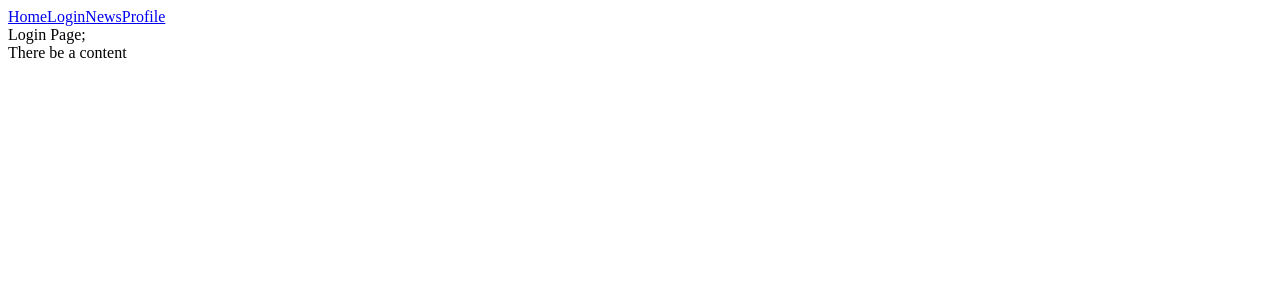
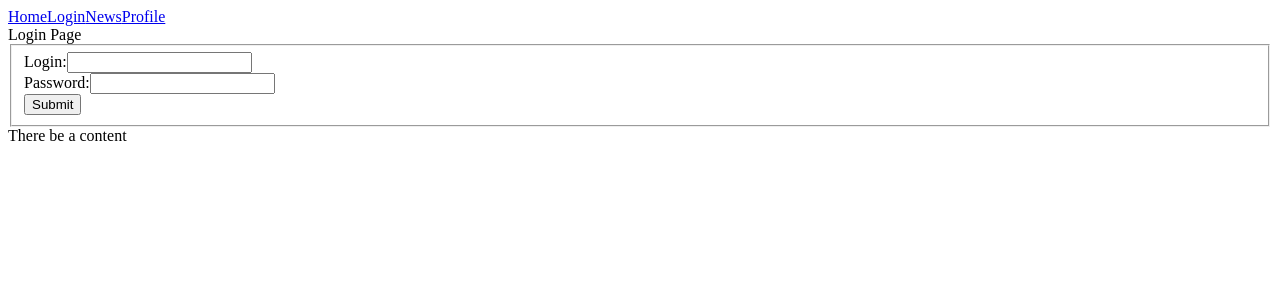
Before and after one commit to mifwarior/ReactExample, a React (Create React App) app: page /login in a window 1280 px wide. Shown: the top 300 px of the page. Built offline with nearby package versions, Linux system fonts and the light colour scheme.

Commit message:
added: loginAction, Login container, reducer, LoginForm, attached redux

```diff
--- /dev/null
+++ b/src/actions/index.js
@@ -0,0 +1,11 @@
+import Constants from './../constants'
+
+export function loginAction(login, password){
+  return {
+    type: Constants.LOGIN,
+    payload: {
+      login,
+      password
+    }
+  };
+}
--- a/src/components/PageTemplate.js
+++ b/src/components/PageTemplate.js
@@ -5,7 +5,7 @@ const PageTemplate = ({children})=>{
   return (
     <div className="page">
       <NavBar/>
-      {children};
+      {children}
     </div>
   );
 }
--- a/src/components/pages/Login.js
+++ b/src/components/pages/Login.js
@@ -1,13 +1,22 @@
 import React from 'react';
 import PageTemplate from '../PageTemplate';
+import LoginForm from './Login/LoginForm';
+import propTypes  from 'prop-types'
 
 
-const Login = ()=>{
+const Login = ({onSubmit, errorLogin})=>{
+  const error = errorLogin?<p>Wrong login or password</p>:null;
   return (
     <PageTemplate>
-      Login Page
+      <span>Login Page</span>
+      <LoginForm onSubmit={onSubmit}/>
+      {error}
     </PageTemplate>
   );
 }
 
+Login.propTypes = {
+  onSubmit: propTypes.func.isRequired
+}
+
 export default Login;
--- /dev/null
+++ b/src/components/pages/Login/LoginForm.js
@@ -0,0 +1,37 @@
+import React from 'react';
+
+class LoginForm extends React.Component{
+  constructor(props){
+    super(props);
+
+    this.login = React.createRef();
+    this.password = React.createRef();
+
+    this.submit = (ev) => {
+      ev.preventDefault();
+      const {onSubmit} = this.props;
+      onSubmit(this.login.current.value, this.password.current.value);
+    };
+  }
+
+  render(){
+   const {submit} = this;
+    return (
+        <form action="#" onSubmit={submit}>
+          <fieldset>
+            <div>
+              <label>Login:</label>
+              <input ref={this.login} type="username"/>
+            </div>
+            <div>
+              <label>Password:</label>
+              <input ref={this.password} type="password"/>
+            </div>
+            <input type="submit"/>
+          </fieldset>
+        </form>
+    );
+  }
+}
+
+export default LoginForm;
--- /dev/null
+++ b/src/constants/index.js
@@ -0,0 +1,6 @@
+const constants = {
+  LOGIN:"LOGIN",
+  LOGUOT:"LOGOUT"
+}
+
+export default constants;
--- a/src/containers/App.js
+++ b/src/containers/App.js
@@ -1,12 +1,24 @@
 import React, { Component } from 'react';
-import {BrowserRouter, Switch, Route} from 'react-router-dom'
-import Login from "./../components/pages/Login";
+import {BrowserRouter, Switch, Route, Redirect} from 'react-router-dom'
+
 import Main from "./../components/pages/Main";
 import News from "./../components/pages/News";
 import Profile from "./../components/pages/Profile";
+import Login from './Login';
+
+import {connect} from 'react-redux';
+
+const mapStateToProps = (state, ownProps)=>{
+  return state;
+}
 
 class App extends Component {
+  constructor(props){
+    super(props);
+  }
+
   render() {
+    const loggined = this.props.loggined;
     return (
       <div >
         <BrowserRouter>
@@ -14,7 +26,13 @@ class App extends Component {
             <Route exact path="/" component={Main}/>
             <Route path="/login" component={Login}/>
             <Route path="/news" component={News}/>
-            <Route path="/profile" component={Profile}/>
+            <Route path="/profile" render={()=>{
+              if(!loggined){
+                return <Redirect to="/login"/>
+              } else {
+                return <Profile/>
+              }
+            }}/>
           </Switch>
         </BrowserRouter>
         There be a content
@@ -23,4 +41,4 @@ class App extends Component {
   }
 }
 
-export default App;
+export default connect(mapStateToProps, null)(App);
--- /dev/null
+++ b/src/containers/Login.js
@@ -0,0 +1,17 @@
+import {connect} from 'react-redux'
+import Login from './../components/pages/Login'
+import {loginAction} from '../actions'
+
+const mapStateToProps = (state, ownProps) => {
+  return state;
+}
+
+const mapDispatchToProps = (dispatch, ownProps) => {
+  return {
+    onSubmit: (login, password) =>{
+      dispatch(loginAction(login, password));
+    }
+  }
+}
+
+export default connect(mapStateToProps, mapDispatchToProps)(Login);
--- a/src/index.js
+++ b/src/index.js
@@ -4,12 +4,10 @@ import App from './containers/App';
 
 import {createStore} from 'redux';
 import {Provider} from 'react-redux';
+import reducer from './reducers';
 
-import {Router, Route, } from 'react-router'
 
-const store = createStore((state = {})=>{
-  return state;
-})
+const store = createStore(reducer);
 
 ReactDOM.render(
   <Provider store={store}>
--- /dev/null
+++ b/src/reducers/index.js
@@ -0,0 +1,24 @@
+import Constants from './../constants';
+
+const reducer = (state = {loggined:false, errorLogin:false}, action)=>{
+  if(action.type === Constants.LOGIN) {
+
+    const {login, password} = action.payload;
+
+    if(login === "admin" && password === "root"){
+      return {
+        ...state,
+        loggined:true,
+        errorLogin:false
+      }
+    } else {
+      return {
+        ...state,
+        errorLogin:true
+      }
+    }
+  }
+  return state;
+}
+
+export default reducer;
```
Also changed, not shown: 1 other file (tests, documents, lock files or other folders).
